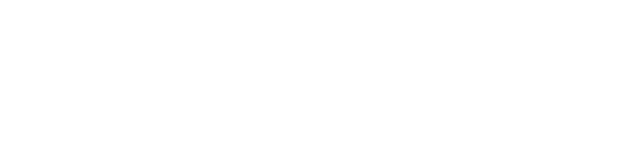
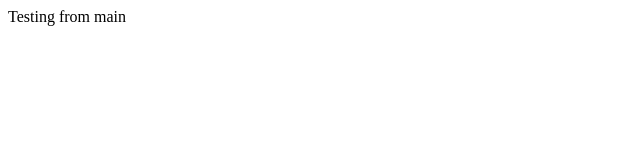
Before and after one commit to ola-show/Testing, a plain HTML site: page index.html in a window 1280 px wide. Shown: the whole page, without its empty margins (0-640 px from the left). Drawn offline with Linux system fonts and the light colour scheme.

Commit message:
testing from main

```diff
--- a/index.html
+++ b/index.html
@@ -7,6 +7,6 @@
     <title>Document</title>
 </head>
 <body>
-
+  <main>Testing from main </main>
 </body>
 </html>
```
